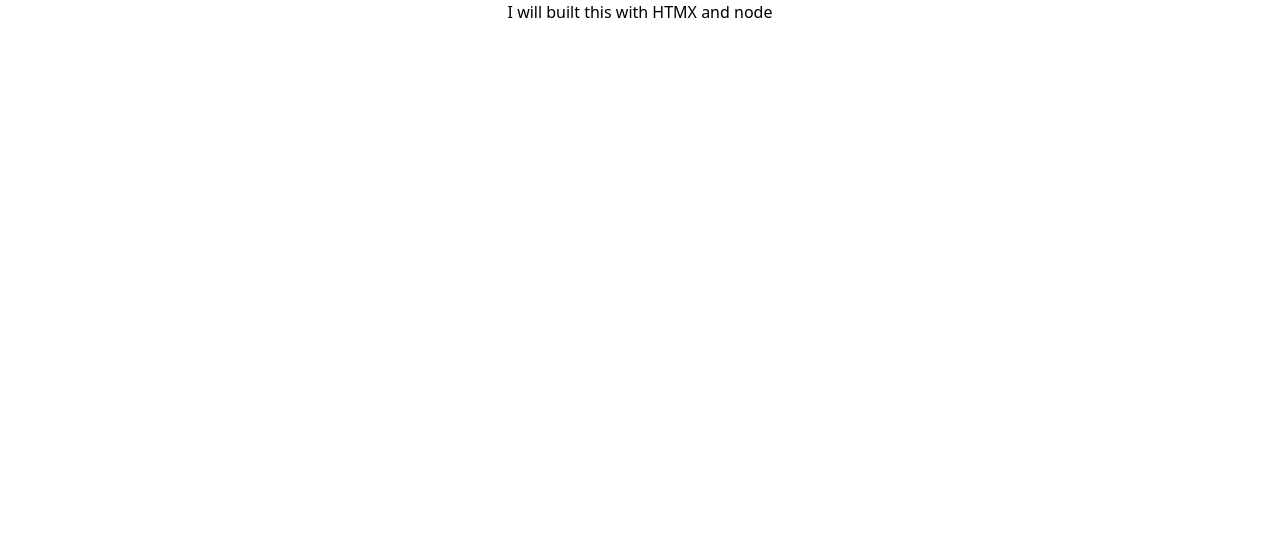
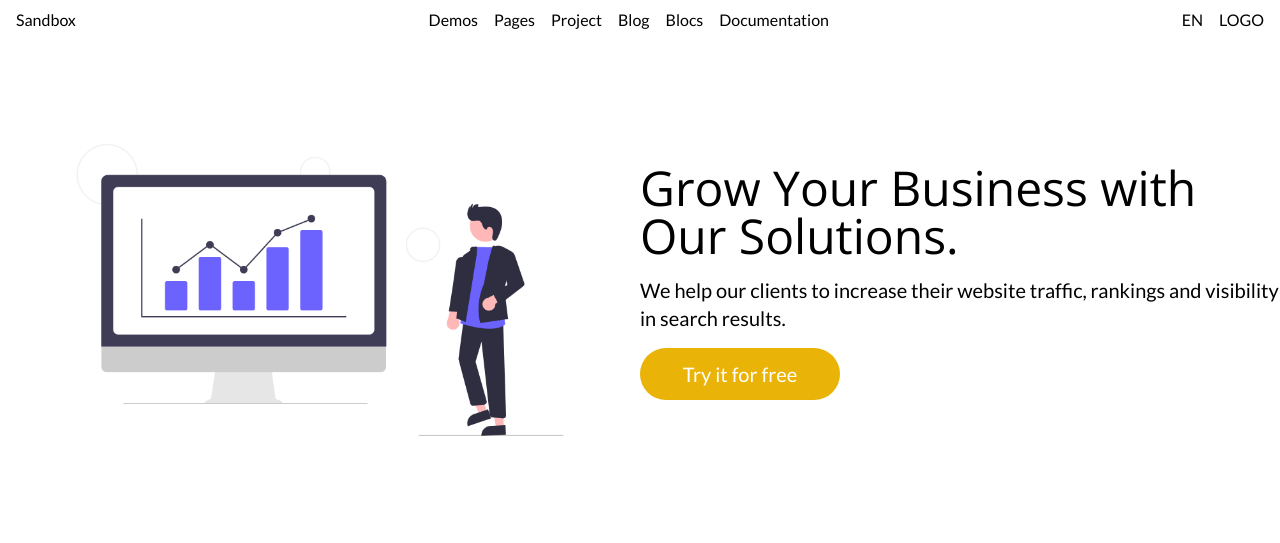
Before and after one commit to askpradana/idx-partners, a website: page index.html in a window 1280 px wide. Drawn offline with nearby package versions, Linux system fonts and the light colour scheme.

Commit message:
feat: add nav, and first section

```diff
--- a/index.html
+++ b/index.html
@@ -10,11 +10,62 @@
 			integrity="sha384-0gxUXCCR8yv9FM2b+U3FDbsKthCI66oH5IA9fHppQq9DDMHuMauqq1ZHBpJxQ0J0"
 			crossorigin="anonymous"
 		></script>
+
+		<link
+			rel="stylesheet"
+			href="https://fonts.googleapis.com/css2?family=Lato:ital,wght@0,100;0,300;0,400;0,700;0,900;1,100;1,300;1,400;1,700;1,900&family=Open+Sans:ital,wght@0,300..800;1,300..800&display=swap"
+		/>
+
+		<style>
+			h3 {
+				font-family: "Open Sans", sans-serif;
+				font-optical-sizing: auto;
+			}
+			p {
+				font-family: "Lato", sans-serif;
+			}
+		</style>
 	</head>
 
 	<body>
+		<nav class="flex flex-row justify-between w-screen py-2 px-4">
+			<p>Sandbox</p>
+			<div class="flex flex-row gap-4">
+				<p>Demos</p>
+				<p>Pages</p>
+				<p>Project</p>
+				<p>Blog</p>
+				<p>Blocs</p>
+				<p>Documentation</p>
+			</div>
+			<div class="flex flex-row gap-4">
+				<p>EN</p>
+				<p>LOGO</p>
+			</div>
+		</nav>
+
 		<main class="flex flex-col items-center">
-			<p>I will built this with HTMX and node</p>
+			<div class="flex flex-row w-full h-[500px]">
+				<img
+					src="/images/bg_header_1.png"
+					class="rounded-xl object-contain w-1/2"
+				/>
+				<div class="flex flex-col w-1/2 justify-center">
+					<h3 class="text-4xl md:text-5xl text-start">
+						Grow Your Business with Our Solutions.
+					</h3>
+					<p class="text-start text-md md:text-xl pt-4">
+						We help our clients to increase their website traffic, rankings and
+						visibility in search results.
+					</p>
+					<button
+						type="button"
+						class="bg-yellow-500 text-white rounded-full w-[150px] md:w-[200px] py-2 px-4 my-4 md:py-3"
+					>
+						<p class="text-md md:text-xl">Try it for free</p>
+					</button>
+				</div>
+			</div>
 		</main>
 	</body>
 </html>
```
Also changed, not shown: images/bg_header_1.png (added).
